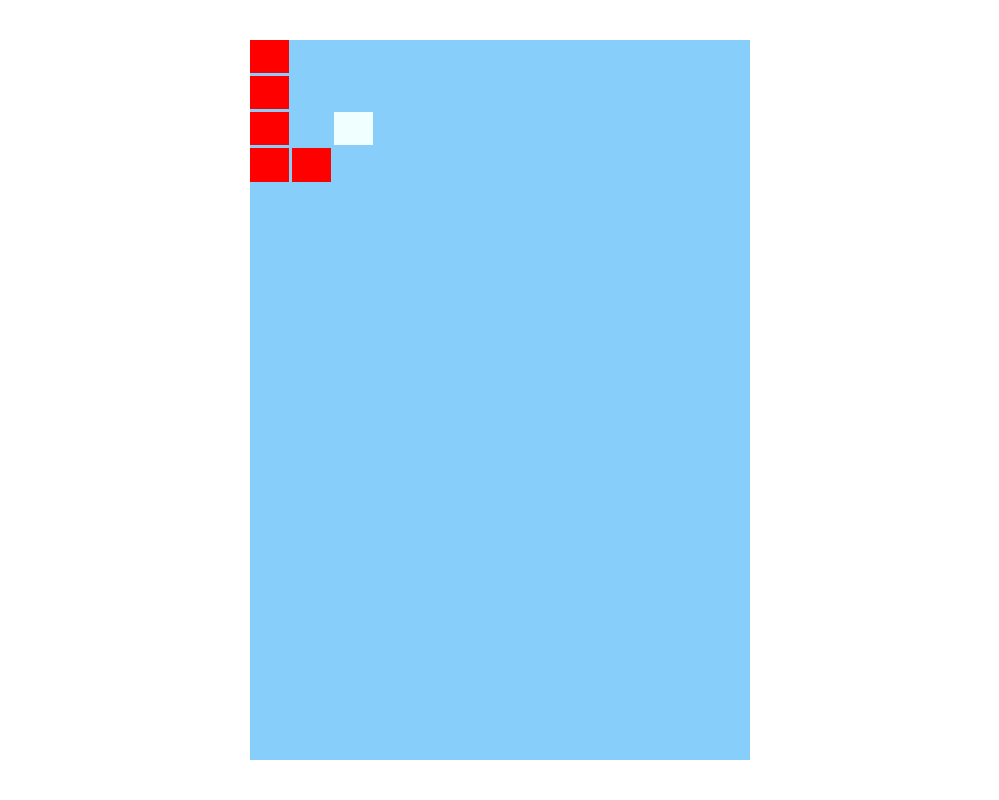
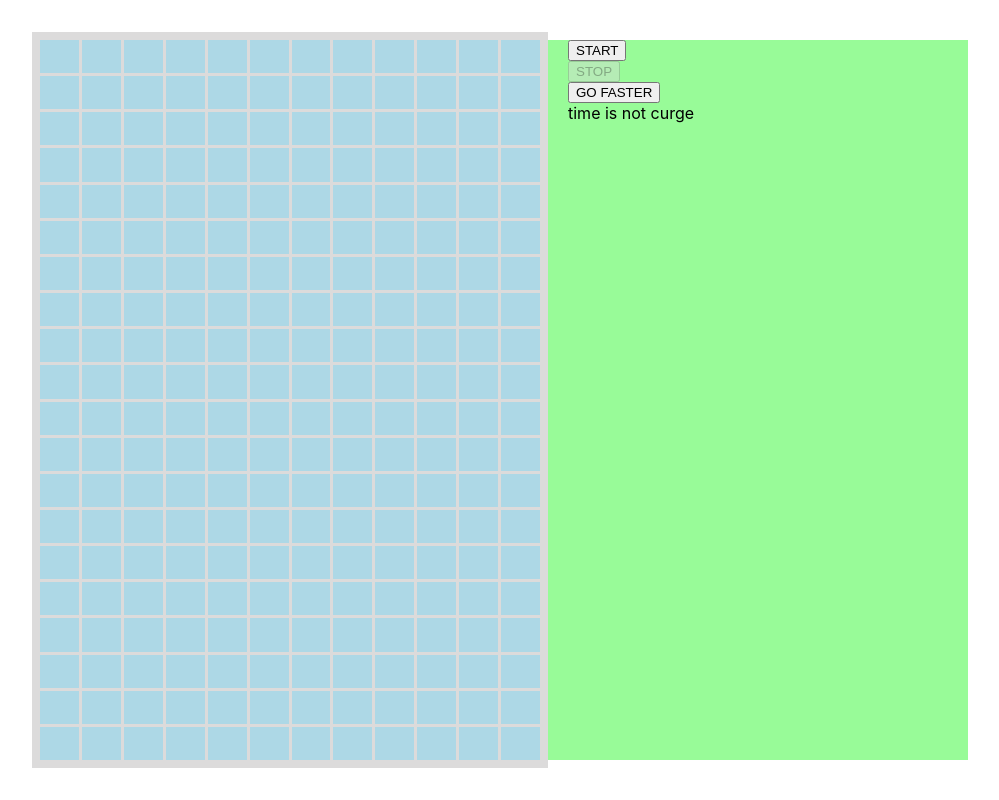
Before and after one commit to owtlaw6/Tetris-VSP, a React (Create React App) app: page / in a window 1280 px wide. Shown: the whole page, without its empty margins (140-1139 px from the left). Built offline with nearby package versions, Linux system fonts and the light colour scheme.

Commit message:
8:Time and panels design
am creat butoanele de start si stop
am implementat modificarea speed-ului prin intermediul unui buton
am facut un board separat pentru butoane
am pregatit tile-board-ul pentru a putea salva piesele si culorile lor pe grid

```diff
--- a/src/App.js
+++ b/src/App.js
@@ -1,15 +1,34 @@
 import logo from './logo.svg';
 import './App.css';
 import Tetromino from './Tetromino';
+import { useCallback, useRef, useState } from "react";
+import { useGameTime } from './hooks/useGameTime'
+import { RightPannel } from './RightPannel/RightPannel.js'
+import { TileBoard } from './TileBoard/TileBoard.js'
+import { getEmptyBoard } from './utils/utils';
 
 function App() {
+  const onTick = () => {
+    console.log('tic tic')
+  };
+
+  const [speed, setSpeed] = useState(1000);
+  const { isRunning, startTime, stopTime } = useGameTime({ onTick, speed });
+  const [board] = useState(getEmptyBoard);
+
   return (
     <div className="container">
-      <div className="board">
-        <Tetromino />
-        <div className="item">
-        </div>
-      </div>
+
+      <TileBoard board={board}>
+
+      </TileBoard>
+      <RightPannel>
+      <button onClick={startTime} disabled={isRunning}>START</button>
+        <button onClick={stopTime} disabled={!isRunning}>STOP</button>
+        <button onClick={() => setSpeed((prev) => prev - 100)} /*disabled={!isRunning}*/>GO FASTER</button>
+        <span>time is {isRunning ? "curge" : "not curge"}</span>
+      </RightPannel>
+
 
     </div>
   );
--- /dev/null
+++ b/src/RightPannel/RightPannel.js
@@ -0,0 +1,6 @@
+import React from "react"
+import'./style.css'
+
+export function RightPannel({children}){
+    return <div className="right-pannel">{children}</div>;
+}
--- /dev/null
+++ b/src/RightPannel/style.css
@@ -0,0 +1,10 @@
+.right-pannel{
+    width: 400px;
+    height: 90vh;
+    padding-left: 20px;
+    background-color: palegreen;
+    display: flex;
+    flex-direction: column;
+    align-items: flex-start;
+
+}
--- a/src/Tetromino.jsx
+++ b/src/Tetromino.jsx
@@ -10,7 +10,7 @@ function Tetromino(){
             }
         }
     }
-    console.log(squares);
+    //console.log(squares);
     return( <>{squares.map (({row, col}) =>
         (<div style={{gridRowStart: row, gridRowEnd: row+1, gridColumnStart: col, gridColumnEnd: col+1, backgroundColor: "red", }}>
         </div>))}</>
--- /dev/null
+++ b/src/TileBoard/TileBoard.js
@@ -0,0 +1,17 @@
+import React from "react";
+import "./style.css";
+
+
+export function TileBoard({board}){
+
+    const tiles = [];
+    for(let i = 0; i < board.length; i++){
+        for(let j = 0; j < board[i].length; j++){
+            tiles.push({row: i+1, col: j+1, color: board[i][j] || "lightblue"});
+        }
+    }
+
+    return <div className="tile-board">{tiles.map (({row, col, color}) =>
+    (<div style={{gridRowStart: row, gridRowEnd: row+1, gridColumnStart: col, gridColumnEnd: col+1, backgroundColor: color, }}>
+    </div>))}</div>
+}
--- /dev/null
+++ b/src/TileBoard/style.css
@@ -0,0 +1,11 @@
+.tile-board{
+    height: 90vh;
+    width: 500px;
+    padding: 8px;
+    background-color: rgb(220, 219, 219);
+    display: grid;
+    grid-template-columns: repeat(12, 1fr);
+    grid-template-rows: repeat(20, 1fr);
+    grid-gap: 3px;
+
+  }
--- /dev/null
+++ b/src/hooks/useGameTime.js
@@ -0,0 +1,33 @@
+import { useCallback, useEffect, useRef, useState } from "react";
+
+export function useGameTime({ onTick: handleTick, speed }){
+    const timeInterval = useRef(null);
+    const [isRunning, setIsRunning] = useState(false);
+
+    const startTime = useCallback(() => {
+        if(timeInterval.current){
+             return console.warn("timer already started");
+        }
+        timeInterval.current = setInterval(() => {
+            handleTick();
+        }, speed);
+        setIsRunning(true);
+    }, [handleTick]);
+
+    const stopTime = useCallback(
+        () => {
+            if(!timeInterval.current){
+                console.warn("nothing to stop!");
+            }
+        clearInterval(timeInterval.current);
+        timeInterval.current = null;
+        setIsRunning(false);
+        },[timeInterval.current]);
+
+    useEffect(() => {
+        if(!timeInterval.current) return;
+        stopTime(); startTime();
+    }, [startTime, stopTime, speed])
+
+    return { isRunning, startTime, stopTime };
+}
--- /dev/null
+++ b/src/utils/utils.js
@@ -0,0 +1,28 @@
+import React from "react";
+
+const emptyBoard = [
+    [null, null, null, null, null, null, null, null, null, null, null, null],
+    [null, null, null, null, null, null, null, null, null, null, null, null],
+    [null, null, null, null, null, null, null, null, null, null, null, null],
+    [null, null, null, null, null, null, null, null, null, null, null, null],
+    [null, null, null, null, null, null, null, null, null, null, null, null],
+    [null, null, null, null, null, null, null, null, null, null, null, null],
+    [null, null, null, null, null, null, null, null, null, null, null, null],
+    [null, null, null, null, null, null, null, null, null, null, null, null],
+    [null, null, null, null, null, null, null, null, null, null, null, null],
+    [null, null, null, null, null, null, null, null, null, null, null, null],
+    [null, null, null, null, null, null, null, null, null, null, null, null],
+    [null, null, null, null, null, null, null, null, null, null, null, null],
+    [null, null, null, null, null, null, null, null, null, null, null, null],
+    [null, null, null, null, null, null, null, null, null, null, null, null],
+    [null, null, null, null, null, null, null, null, null, null, null, null],
+    [null, null, null, null, null, null, null, null, null, null, null, null],
+    [null, null, null, null, null, null, null, null, null, null, null, null],
+    [null, null, null, null, null, null, null, null, null, null, null, null],
+    [null, null, null, null, null, null, null, null, null, null, null, null],
+    [null, null, null, null, null, null, null, null, null, null, null, null],
+];
+
+export function getEmptyBoard(){
+    return emptyBoard;
+}
```
